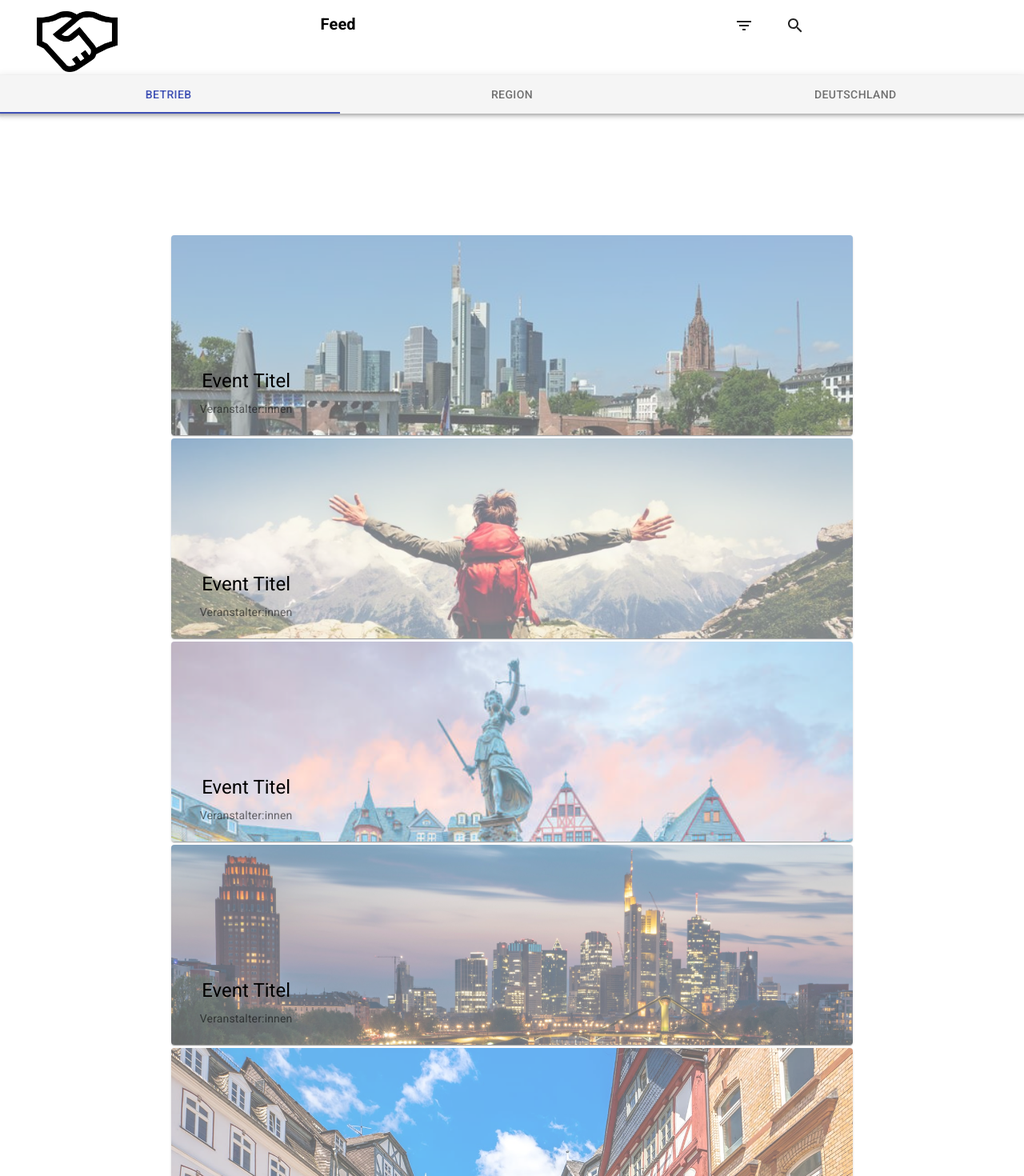
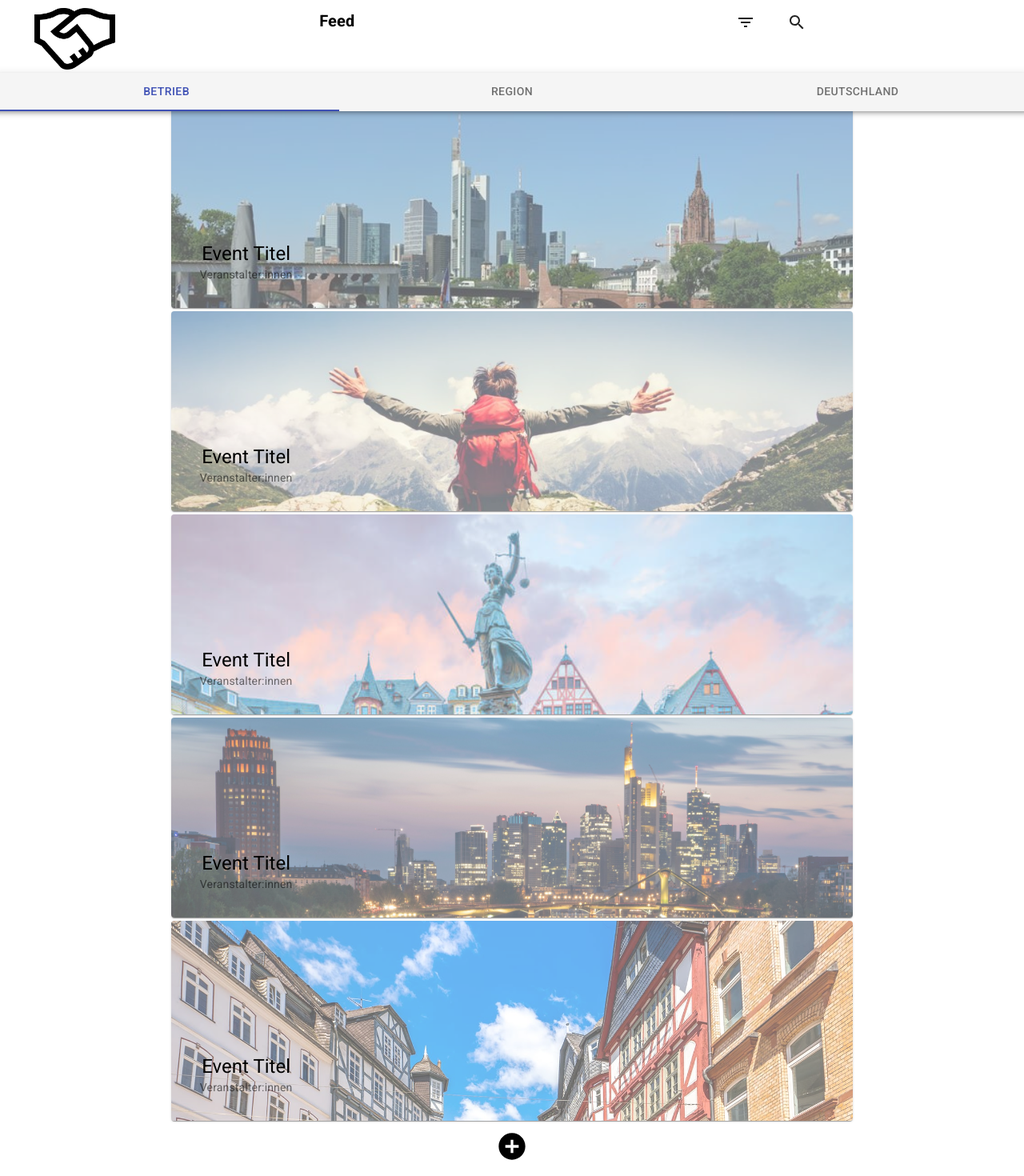
Before and after one commit to septumca/hack2-chal7, a React (Create React App) app: page /feedpage in a window 1280 px wide. Shown: the top 1470 px of the page at 80% size. Built offline with nearby package versions, Linux system fonts and the light colour scheme; no server answers.

Commit message:
add lint to Events

```diff
--- a/src/components/pictureComponent.js
+++ b/src/components/pictureComponent.js
@@ -6,6 +6,7 @@ import image5 from '../pictures/marburg-lahn.jpg';
 
 import React from 'react';
 import Grid from '@material-ui/core/Grid';
+import { Link } from 'react-router-dom';
 import { makeStyles } from '@material-ui/core/styles';
 import Card from '@material-ui/core/Card';
 import CardActionArea from '@material-ui/core/CardActionArea';
@@ -13,6 +14,8 @@ import CardActions from '@material-ui/core/CardActions';
 import CardContent from '@material-ui/core/CardContent';
 import CardMedia from '@material-ui/core/CardMedia';
 import Typography from '@material-ui/core/Typography';
+import AddCircleIcon from '@material-ui/icons/AddCircle';
+import IconButton from '@material-ui/core/IconButton';
 
 const useStyles = makeStyles({
   root: {
@@ -33,6 +36,11 @@ const useStyles = makeStyles({
     left: '20px',
     color: 'black',
 
+  },
+  addButon: {
+    color: 'black',
+    height: '40px',
+    width: '40px'
   }
 });
 
@@ -85,10 +93,10 @@ export default function PictureComponent() {
               className={classes.media}
             />
             <CardContent className={classes.overlay}>
-              <Typography   className= {"fontweight: 'bold'"}  gutterBottom variant="h5" component="h2">
+              <Typography className= {"fontweight: 'bold'"}   variant="h5" component="h2">
                   Event Titel
               </Typography>
-                  <Typography  className= {"fontweight: 'bold'" }variant="body2" color="textSecondary" component="p">
+                <Typography  className={"fontweight: 'bold'" } variant="body2" color="textSecondary" component="p">
                     Veranstalter:innen
                 </Typography>
             </CardContent>
@@ -101,6 +109,9 @@ export default function PictureComponent() {
         <Grid container item xs={1} spacing={3}></Grid>
         </Grid>
       ))}
+        <IconButton aria-label="add event" component={Link} to="/event/new">
+           <AddCircleIcon className={classes.addButon}   />
+          </IconButton>
     </div>
   );
 }
--- a/src/pages/Feedpage/FeedPage.js
+++ b/src/pages/Feedpage/FeedPage.js
@@ -12,11 +12,7 @@ const useStyles = makeStyles((theme) => ({
   root: {
     flexGrow: 1,
   },
-  paper: {
-    padding: theme.spacing(1),
-    textAlign: 'center',
-    color: '#FAEBD7',
-  },
+
 }));
 
 const FeedPage = () => {
@@ -25,7 +21,7 @@ const FeedPage = () => {
 
   return (
     <div>
-      <Grid container spacing={1}>
+      <Grid container spacing={2}>
         <TopAppBar label='Feed'> </TopAppBar>
         <NavBar ></NavBar>
       </Grid>
--- a/src/pages/Feedpage/NavBar.js
+++ b/src/pages/Feedpage/NavBar.js
@@ -41,10 +41,9 @@ function a11yProps(index) {
 
 const useStyles = makeStyles((theme) => ({
   root: {
-    backgroundColor: theme.palette.background.paper,
     width: "100%",
     position: 'relative',
-    minHeight: 200,
+
   },
   fab: {
     position: 'absolute',
@@ -58,6 +57,9 @@ const useStyles = makeStyles((theme) => ({
       backgroundColor: green[600],
     },
   },
+  menu: {
+    paddingDown: '10px'
+  }
 }));
 
 export default function NavBar() {
@@ -72,7 +74,7 @@ export default function NavBar() {
   return (
     <div className={classes.root}>
     <Grid container spacing={12}>
-        <AppBar position="static" color="default">
+        <AppBar className={classes.menu} position="static" color="default">
             <Tabs
             value={value}
             onChange={handleChange}
```
